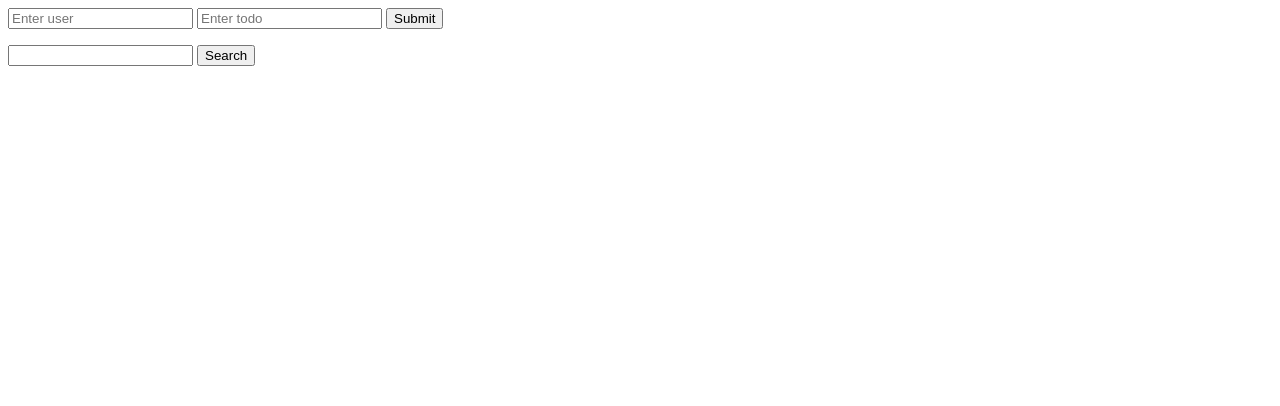
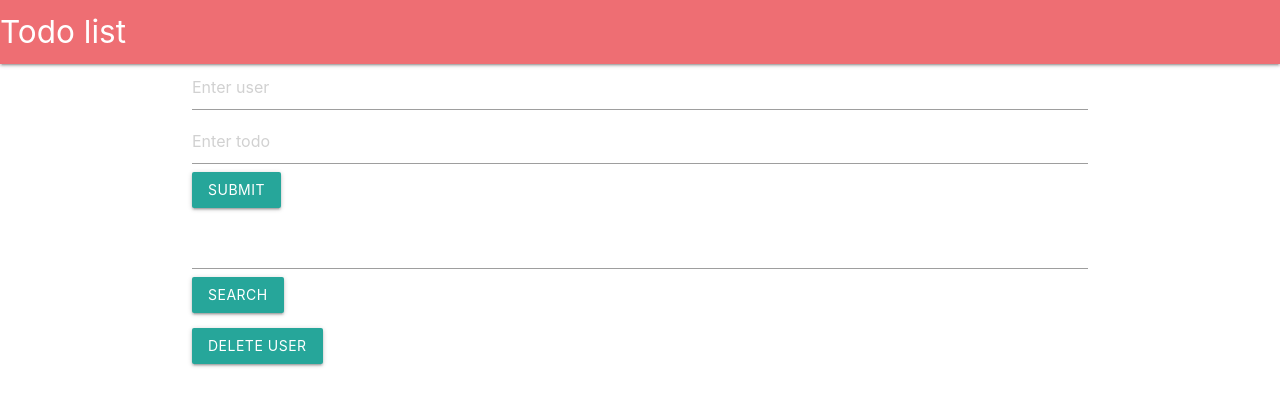
Before and after one commit to Lasstuu/AdvancedWebWeek5, a website: page public/index.html in a window 1280 px wide. Drawn offline with nearby package versions, Linux system fonts and the light colour scheme.

Commit message:
Task 5 paitsi checkbox vielä kuntoon

```diff
--- a/public/index.html
+++ b/public/index.html
@@ -5,23 +5,38 @@
     <meta name="viewport" content="width=device-width, initial-scale=1.0">
     <title>Document</title>
     <script src="./js/main.js" defer></script>
+    <link rel="stylesheet" href="https://cdnjs.cloudflare.com/ajax/libs/materialize/1.0.0/css/materialize.min.css">
+
+    <script src="https://cdnjs.cloudflare.com/ajax/libs/materialize/1.0.0/js/materialize.min.js"></script>
+
 </head>
 <body>
+    <nav>
+        <div class="nav-wrapper">
+          <a href="#" class="brand-logo left">Todo list</a>
+        </div>
+      </nav>
+    <div class="container">
+        <div class="col">
             <form id="todoForm">
                 <input type="text" id="userInput" placeholder="Enter user">
                 <input type="text" id="todoInput" placeholder="Enter todo">
-        <input type="submit" id="submit-data" value="Submit">
+                <input type="submit" id="submit-data" value="Submit" class="btn">
 
             </form>
             <p id="message"></p>
+        </div>
+        <div class="col">
             <form id="searchForm">
                 <input type="text" id="searchInput">
-        <input type="submit" id="search" value="Search">
+                <input type="submit" id="search" value="Search" class="btn">
                 <p id="userSearchMsg"></p>
             </form>
-    <button id="deleteUser" hidden>Delete User</button>
+            <button id="deleteUser" class="btn" hidden>Delete User</button>
             <p id="deleteMessage"></p>
             <ul id="todoList"></ul>
 
+        </div>
+    </div>
 </body>
 </html>
--- a/public/js/main.js
+++ b/public/js/main.js
@@ -85,7 +85,7 @@ searchForm.addEventListener("submit", async function() {
                 })
                 const updateMessageTodo = await updateCheckedTodo.text()
                 deleteMessageElement.textContent = updateMessageTodo
-                // todoElement.parentElement.remove()
+
 
 
             })
```
Lines whose indentation alone changed are shown as unchanged.
